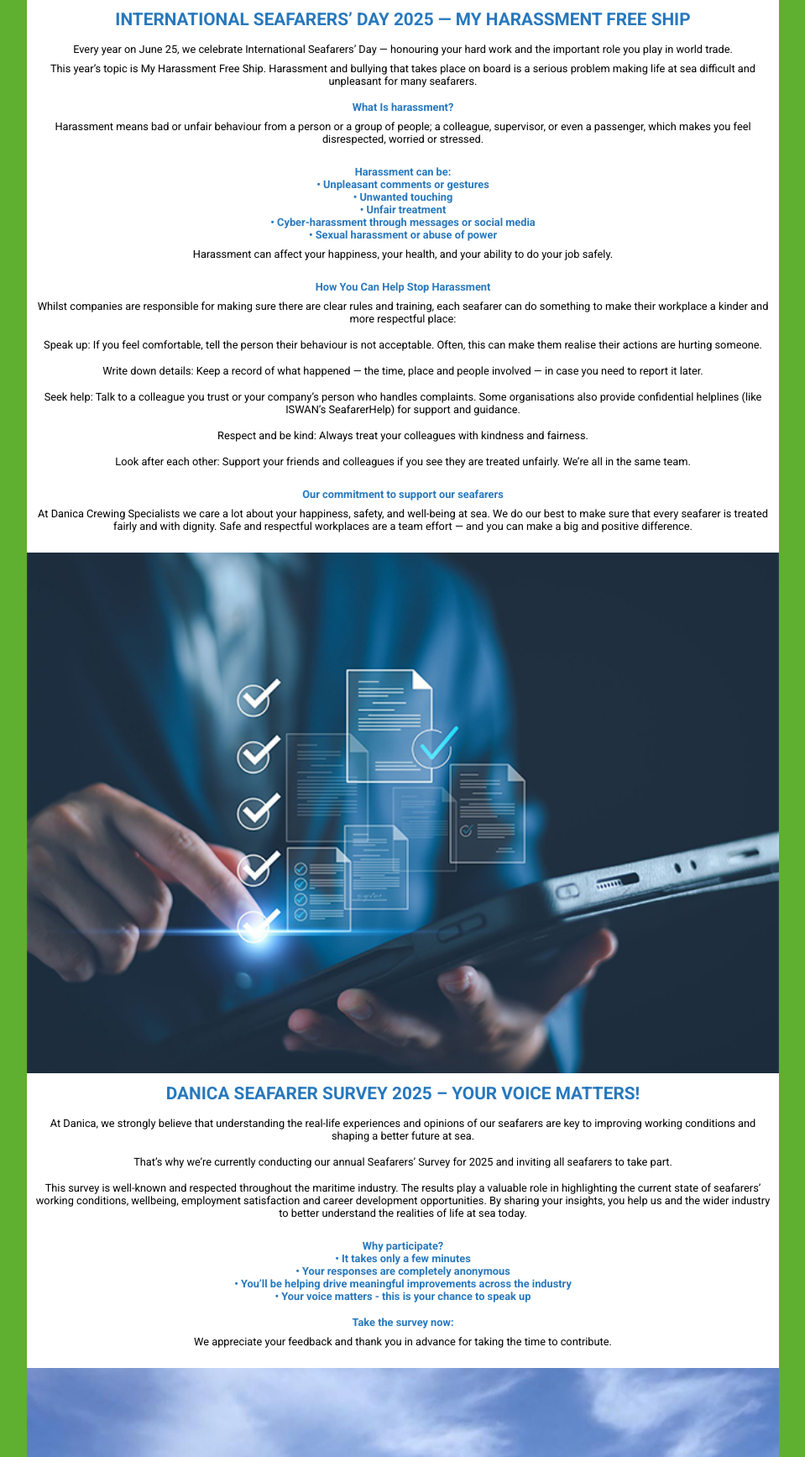
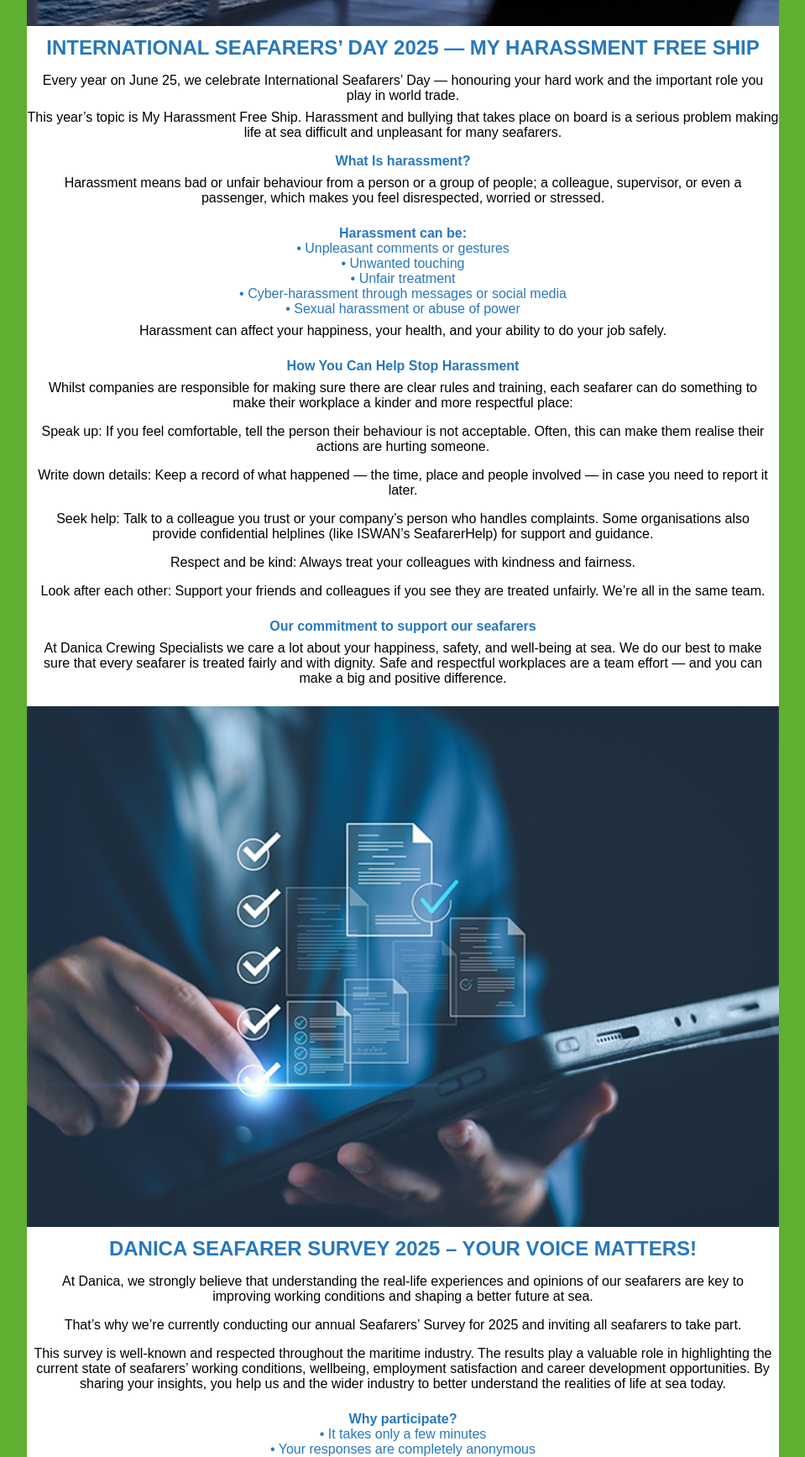
Before and after one commit to ElaborateComms/newsletter, a plain HTML site: page index.html in a window 1280 px wide. Shown: the part 1065-2800 px from the top of the page at 84% size, without its empty margins (160-1119 px from the left). Drawn offline with Linux system fonts and the light colour scheme.

Commit message:
Update index.html

```diff
--- a/index.html
+++ b/index.html
@@ -26,11 +26,11 @@
                     @font-face{src: url(fonts/Roboto-Black.ttf);
                         font-family: Roboto-Black;  }
 
-                    @font-face{src: url(fonts/Roboto-Bold.ttf);
-                        font-family: Roboto-Bold;  }
+                    @font-face{src: url(fonts/sans-serif.ttf);
+                        font-family: sans-serif;  }
 
-                    @font-face{src: url(fonts/Roboto-Regular.ttf);
-                        font-family: Roboto-Regular;  }
+                    @font-face{src: url(fonts/sans-serif.ttf);
+                        font-family: sans-serif;  }
 
                     @font-face{src: url(fonts/RobotoSlab-Regular.ttf);
                         font-family: RobotoSlab-Regular;  }
@@ -75,13 +75,13 @@
                     <tr>
                         <td width="100%" style="background-color: #fff; text-align: center;">
 
-                        <h1 class="storyHeader" style="font-size: 1.6rem; color: #fff; text-transform: uppercase; font-family: Roboto-Bold; padding: 0.5rem; background-color: #2778bd;">
+                        <h1 class="storyHeader" style="font-size: 1.8rem; color: #fff; text-transform: uppercase; font-family: sans-serif; padding: 0.5rem; background-color: #2778bd;">
                             Welcome to Danica’s June newsletter for seafarers
                         </h1>
 
                         <p class="storyCopy" style="padding: 0.5rem;">
 
-                            <ul style="text-align: center; color: #2778bd; font-family: Roboto-Bold; font-size: 1rem; padding: 0.5rem; list-style: none;">
+                            <ul style="text-align: center; color: #2778bd; font-family: sans-serif; font-size: 1rem; padding: 0.5rem; list-style: none;">
                                 <li>
                                     • International Seafarers’ Day 2025
                                 </li>
@@ -121,33 +121,33 @@
                     <tr>
                         <td width="100%" style="background-color: #fff; text-align: center;">
 
-                        <h1 class="storyHeader" style="font-size: 1.3rem; color: #2778bd; text-transform: uppercase; font-family: Roboto-Bold; padding: 0.5rem;">
+                        <h1 class="storyHeader" style="font-size: 1.5rem; color: #2778bd; text-transform: uppercase; font-family: sans-serif; padding: 0.5rem;">
                             International Seafarers’ Day 2025 — My Harassment Free Ship
                         </h1>
 
-                        <p class="storyCopy" style="font-size: 0.8rem; font-family: Roboto-Regular; padding: 0.5rem;">
+                        <p class="storyCopy" style="font-size: 1rem; font-family: sans-serif; padding: 0.5rem;">
                             Every year on June 25, we celebrate International Seafarers’ Day — honouring your hard work and the important role you play in world trade.
                         </p>
 
-                        <p class="storyCopy" style="font-size: 0.8rem; font-family: Roboto-Regular;">
+                        <p class="storyCopy" style="font-size: 1rem; font-family: sans-serif;">
                             This year’s topic is My Harassment Free Ship. Harassment and bullying that takes place on board is a serious problem making life at sea difficult and unpleasant for many seafarers.
                         </p>
 
-                        <h6 class="storyCopy" style="font-size: 0.8rem; font-family: Roboto-Bold; margin-top: 1rem; color: #2778bd;">
+                        <h6 class="storyCopy" style="font-size: 1rem; font-family: sans-serif; margin-top: 1rem; color: #2778bd;">
                             What Is harassment?
                         </h6>
 
-                        <p class="storyCopy" style="font-size: 0.8rem; font-family: Roboto-Regular; padding: 0.5rem;">
+                        <p class="storyCopy" style="font-size: 1rem; font-family: sans-serif; padding: 0.5rem;">
                             Harassment means bad or unfair behaviour from a person or a group of people; a colleague, supervisor, or even a passenger, which makes you feel disrespected, worried or stressed.
                         </p>
 
 
-                        <h6 class="storyCopy" style="font-size: 0.8rem; font-family: Roboto-Bold; margin-top: 1rem; color: #2778bd;">
+                        <h6 class="storyCopy" style="font-size: 1rem; font-family: sans-serif; margin-top: 1rem; color: #2778bd;">
                             Harassment can be:
                         </h6>
                         <p class="storyCopy">
 
-                            <ul style="text-align: center; color: #2778bd; font-family: Roboto-Bold; font-size: 0.8rem; list-style: none;">
+                            <ul style="text-align: center; color: #2778bd; font-family: sans-serif; font-size: 1rem; list-style: none;">
 
                                 <li>
                                     • Unpleasant comments or gestures
@@ -173,45 +173,45 @@
                         </p>
 
 
-                        <p class="storyCopy" style="font-size: 0.8rem; font-family: Roboto-Regular; padding: 0.5rem;">
+                        <p class="storyCopy" style="font-size: 1rem; font-family: sans-serif; padding: 0.5rem;">
                             Harassment can affect your happiness, your health, and your ability to do your job safely.
                         </p>
 
-                        <h6 class="storyCopy" style="font-size: 0.8rem; font-family: Roboto-Bold; margin-top: 1rem; color: #2778bd;">
+                        <h6 class="storyCopy" style="font-size: 1rem; font-family: sans-serif; margin-top: 1rem; color: #2778bd;">
                             How You Can Help Stop Harassment
                         </h6>
 
-                        <p class="storyCopy" style="font-size: 0.8rem; font-family: Roboto-Regular; padding: 0.5rem;">
+                        <p class="storyCopy" style="font-size: 1rem; font-family: sans-serif; padding: 0.5rem;">
                             Whilst companies are responsible for making sure there are clear rules and training, each seafarer can do something to make their workplace a kinder and more respectful place:
                         </p>
 
 
-                        <p class="storyCopy" style="font-size: 0.8rem; font-family: Roboto-Regular; padding: 0.5rem;">
+                        <p class="storyCopy" style="font-size: 1rem; font-family: sans-serif; padding: 0.5rem;">
                             Speak up: If you feel comfortable, tell the person their behaviour is not acceptable. Often, this can make them realise their actions are hurting someone.
                         </p>
 
-                        <p class="storyCopy" style="font-size: 0.8rem; font-family: Roboto-Regular; padding: 0.5rem;">
+                        <p class="storyCopy" style="font-size: 1rem; font-family: sans-serif; padding: 0.5rem;">
                             Write down details: Keep a record of what happened — the time, place and people involved — in case you need to report it later.
                         </p>
 
 
-                        <p class="storyCopy" style="font-size: 0.8rem; font-family: Roboto-Regular; padding: 0.5rem;">
+                        <p class="storyCopy" style="font-size: 1rem; font-family: sans-serif; padding: 0.5rem;">
                             Seek help: Talk to a colleague you trust or your company’s person who handles complaints. Some organisations also provide confidential helplines (like ISWAN’s SeafarerHelp) for support and guidance.
                         </p>
 
-                        <p class="storyCopy" style="font-size: 0.8rem; font-family: Roboto-Regular; padding: 0.5rem;">
+                        <p class="storyCopy" style="font-size: 1rem; font-family: sans-serif; padding: 0.5rem;">
                             Respect and be kind: Always treat your colleagues with kindness and fairness.
                         </p>
 
-                        <p class="storyCopy" style="font-size: 0.8rem; font-family: Roboto-Regular; padding: 0.5rem;">
+                        <p class="storyCopy" style="font-size: 1rem; font-family: sans-serif; padding: 0.5rem;">
                             Look after each other: Support your friends and colleagues if you see they are treated unfairly. We’re all in the same team.
                         </p>
 
-                        <h6 class="storyCopy" style="font-size: 0.8rem; font-family: Roboto-Bold; margin-top: 1rem; color: #2778bd;">
+                        <h6 class="storyCopy" style="font-size: 1rem; font-family: sans-serif; margin-top: 1rem; color: #2778bd;">
                             Our commitment to support our seafarers
                         </h6>
 
-                        <p class="storyCopy" style="font-size: 0.8rem; font-family: Roboto-Regular; padding: 0.5rem;">
+                        <p class="storyCopy" style="font-size: 1rem; font-family: sans-serif; padding: 0.5rem;">
                             At Danica Crewing Specialists we care a lot about your happiness, safety, and well-being at sea. We do our best to make sure that every seafarer is treated fairly and with dignity. Safe and respectful workplaces are a team effort — and you can make a big and positive difference.
                         </p>
 
@@ -241,31 +241,31 @@
                         <td width="100%" style="background-color: #fff; text-align: center;">
 
 
-                        <h1 class="storyHeader" style="font-size: 1.3rem; color: #2778bd; text-transform: uppercase; font-family: Roboto-Bold; padding: 0.5rem;">
+                        <h1 class="storyHeader" style="font-size: 1.5rem; color: #2778bd; text-transform: uppercase; font-family: sans-serif; padding: 0.5rem;">
                             Danica Seafarer Survey 2025 – Your voice matters!
                         </h1>
 
-                        <p class="storyCopy" style="font-size: 0.8rem; font-family: Roboto-Regular; padding: 0.5rem;">
+                        <p class="storyCopy" style="font-size: 1rem; font-family: sans-serif; padding: 0.5rem;">
                             At Danica, we strongly believe that understanding the real-life experiences and opinions of our seafarers are key to improving working conditions and shaping a better future at sea.
                         </p>
 
 
-                        <p class="storyCopy" style="font-size: 0.8rem; font-family: Roboto-Regular; padding: 0.5rem;">
+                        <p class="storyCopy" style="font-size: 1rem; font-family: sans-serif; padding: 0.5rem;">
                             That’s why we’re currently conducting our annual Seafarers’ Survey for 2025 and inviting all seafarers to take part.
                         </p>
 
 
-                        <p class="storyCopy" style="font-size: 0.8rem; font-family: Roboto-Regular; padding: 0.5rem;">
+                        <p class="storyCopy" style="font-size: 1rem; font-family: sans-serif; padding: 0.5rem;">
                             This survey is well-known and respected throughout the maritime industry. The results play a valuable role in highlighting the current state of seafarers’ working conditions, wellbeing, employment satisfaction and career development opportunities. By sharing your insights, you help us and the wider industry to better understand the realities of life at sea today.
                         </p>
 
-                        <h6 class="storyCopy" style="font-size: 0.8rem; font-family: Roboto-Bold; margin-top: 1rem; color: #2778bd;">
+                        <h6 class="storyCopy" style="font-size: 1rem; font-family: sans-serif; margin-top: 1rem; color: #2778bd;">
                             Why participate?
                         </h6>
 
                         <p class="storyCopy">
 
-                            <ul style="text-align: center; color: #2778bd; font-family: Roboto-Bold; font-size: 0.8rem; list-style: none;">
+                            <ul style="text-align: center; color: #2778bd; font-family: sans-serif; font-size: 1rem; list-style: none;">
 
                                 <li>
                                     • It takes only a few minutes
@@ -285,11 +285,11 @@
 
                             </ul>
 
-                        <h6 class="storyCopy" style="font-size: 0.8rem; font-family: Roboto-Bold; margin-top: 1rem; color: #2778bd;">
+                        <h6 class="storyCopy" style="font-size: 1rem; font-family: sans-serif; margin-top: 1rem; color: #2778bd;">
                             <a href="https://www.surveymonkey.com/r/2025-SM" style="text-decoration: none; color: #2778bd;" target="_blank">Take the survey now:</a>
                         </h6>
 
-                        <p class="storyCopy" style="font-size: 0.8rem; font-family: Roboto-Regular; padding: 0.5rem;">
+                        <p class="storyCopy" style="font-size: 1rem; font-family: sans-serif; padding: 0.5rem;">
                             We appreciate your feedback and thank you in advance for taking the time to contribute.
                         </p>
 
@@ -316,32 +316,64 @@
                     <tr>
                         <td width="100%" style="background-color: #fff; text-align: center;">
 
-                        <h1 class="storyHeader" style="font-size: 1.3rem; color: #2778bd; text-transform: uppercase; font-family: Roboto-Bold; padding: 0.5rem;">
+                        <h1 class="storyHeader" style="font-size: 1.5rem; color: #2778bd; text-transform: uppercase; font-family: sans-serif; padding: 0.5rem;">
                             Welcoming new vessels under Danica crew management
                         </h1>
 
-                        <p class="storyCopy" style="font-size: 0.8rem; font-family: Roboto-Regular; padding: 0.5rem;">
+                        <p class="storyCopy" style="font-size: 1rem; font-family: sans-serif; padding: 0.5rem;">
                             Danica is pleased to announce the addition of two new vessels to our crew management portfolio: the Panamax Bulker OAK Anton under the partnership with OKEE Shipmanagement and the new building multi-purpose vessel FWN Adriatic with ForestWave Navigation.
                         </p>
 
-                        <p class="storyCopy" style="font-size: 0.8rem; font-family: Roboto-Regular; padding: 0.5rem;">
+                        <p class="storyCopy" style="font-size: 1rem; font-family: sans-serif; padding: 0.5rem;">
                             These vessels represent another important milestone in our expanding cooperation with OKEE Shipmanagement and ForestWave Navigation. We deeply value their continued trust in Danica’s expertise and commitment to excellence.
                         </p>
 
-                        <p class="storyCopy" style="font-size: 0.8rem; font-family: Roboto-Regular; padding: 0.5rem;">
+                        <p class="storyCopy" style="font-size: 1rem; font-family: sans-serif; padding: 0.5rem;">
                             The smooth onboarding process and professional collaboration between our teams reflect the strong relationships we have built over the years. Both vessels are now crewed with carefully selected, highly competent seafarers from Danica’s trusted network, ready to deliver safe and efficient operations.
                         </p>
 
-                        <p class="storyCopy" style="font-size: 0.8rem; font-family: Roboto-Regular; padding: 0.5rem;">
+                        <p class="storyCopy" style="font-size: 1rem; font-family: sans-serif; padding: 0.5rem;">
                             We extend our best wishes to the crew onboard for calm seas, successful voyages, and safe returns.
                         </p>
 
 
-                        <h6 class="storyCopy" style="font-size: 0.8rem; font-family: Roboto-Bold; margin-top: 1rem; color: #2778bd;">
+                        </td>
+                    </tr>
+
+
+
+                    <tr>
+                        <td>
+                            <hr style="color: #fff; border: 0.5rem solid;">
+                        </td>
+                    </tr>
+
+
+                    <tr>
+                        <td width="100%" style="background-color: #fff; text-align: center;">
+
+                        <img src="shutterstock_2429926291.jpg" width="100%">
+
+                        </td>
+                    </tr>
+
+
+                    <tr>
+                        <td width="100%" style="background-color: #fff; text-align: center;">
+
+                        <h1 class="storyHeader" style="font-size: 1.5rem; color: #2778bd; text-transform: uppercase; font-family: sans-serif; padding: 0.5rem;">
+                            Safety Focus: Preparing for the summer season
+                        </h1>
+
+                        <p class="storyCopy" style="font-size: 1rem; font-family: sans-serif; padding: 0.5rem;">
+                            As the summer season approaches, it’s important for all our seafarers to stay vigilant and well-prepared for the challenges that come with warmer weather and increased activity at sea.
+                        </p>
+
+                        <h6 class="storyCopy" style="font-size: 1rem; font-family: sans-serif; margin-top: 1rem; color: #2778bd;">
                             Key points to remember:
                         </h6>
 
-                            <ul style="text-align: center; color: #2778bd; font-family: Roboto-Bold; font-size: 0.8rem; list-style: none; padding: 0.5rem;">
+                            <ul style="text-align: center; color: #2778bd; font-family: sans-serif; font-size: 1rem; list-style: none; padding: 0.5rem;">
 
                                 <li style="padding: 0.5rem;">
                                     • <b>Hydration and heat management: </b>High temperatures can quickly lead to dehydration, heat exhaustion or heatstroke. Always ensure you drink sufficient water throughout your shift, take regular breaks in shaded or air-conditioned areas when possible and wear lightweight, breathable clothing.
@@ -365,51 +397,7 @@
 
                             </ul>
 
-
-                        <p class="storyCopy" style="font-size: 0.8rem; font-family: Roboto-Regular; padding: 0.5rem;">
-                            At Danica, we remain dedicated to providing exceptional crew management services and are proud to support our clients with top-tier maritime professionals.
-                        </p>
-
-
-
-
-                        </td>
-                    </tr>
-
-
-                    <tr>
-                        <td>
-                            <hr style="color: #fff; border: 0.5rem solid;">
-                        </td>
-                    </tr>
-
-
-                    <tr>
-                        <td width="100%" style="background-color: #fff; text-align: center;">
-
-                        <img src="shutterstock_2429926291.jpg" width="100%">
-
-                        </td>
-                    </tr>
-
-
-                    <tr>
-                        <td width="100%" style="background-color: #fff; text-align: center;">
-
-                        <h1 class="storyHeader" style="font-size: 1.3rem; color: #2778bd; text-transform: uppercase; font-family: Roboto-Bold; padding: 0.5rem;">
-                            Safety Focus: Preparing for the summer season
-                        </h1>
-
-                        <p class="storyCopy" style="font-size: 0.8rem; font-family: Roboto-Regular; padding: 0.5rem;">
-                            As the summer season approaches, it’s important for all our seafarers to stay vigilant and well-prepared for the challenges that come with warmer weather and increased activity at sea.
-                        </p>
-
-
-                        <h6 class="storyCopy" style="font-size: 0.8rem; font-family: Roboto-Bold; margin-top: 1rem; color: #2778bd;">
-                            Key points to remember:
-                        </h6>
-
-                        <p class="storyCopy" style="font-size: 0.8rem; font-family: Roboto-Regular; padding: 0.5rem;">
+                        <p class="storyCopy" style="font-size: 1rem; font-family: sans-serif; padding: 0.5rem;">
                             At Danica the safety and well-being of our crew is always our top priority. We count on your professionalism and awareness to ensure a safe and productive summer season. Let’s all stay sharp, take care of ourselves and each other, and keep safety at the heart of every operation. Safe sailing!
                         </p>
 
```
